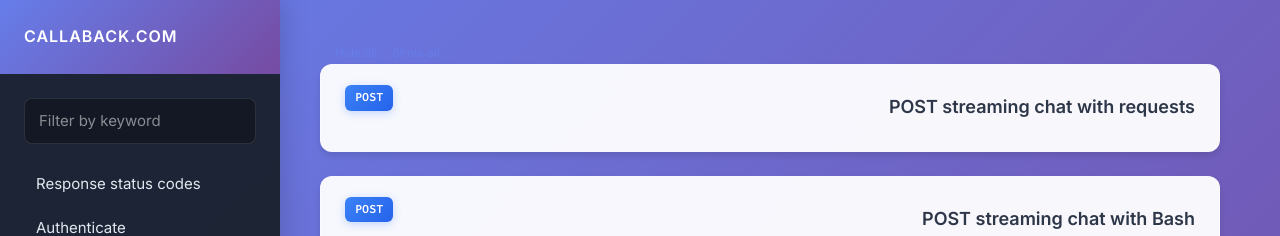
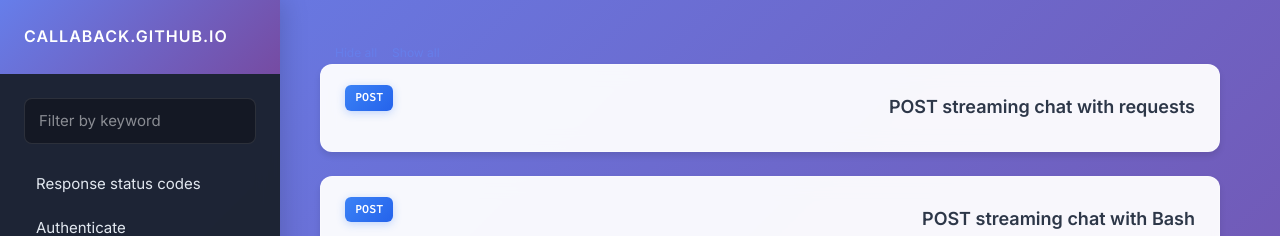
Before and after one commit to callaback/callaback.github.io, a Jekyll site: the page built from index.html, in a window 1280 px wide. Shown: the top 236 px of the page. Built offline with Jekyll 4.4.1, drawn with Linux system fonts in a browser that asks for light colours.

Commit message:
Update _config.yml

```diff
--- a/_config.yml
+++ b/_config.yml
@@ -3,4 +3,4 @@ exclude: ['README.markdown']
 permalink: ':title'
 highlighter: pygments
 safe: false
-title: 'Callaback.com'
+title: 'callaback.github.io'
```
